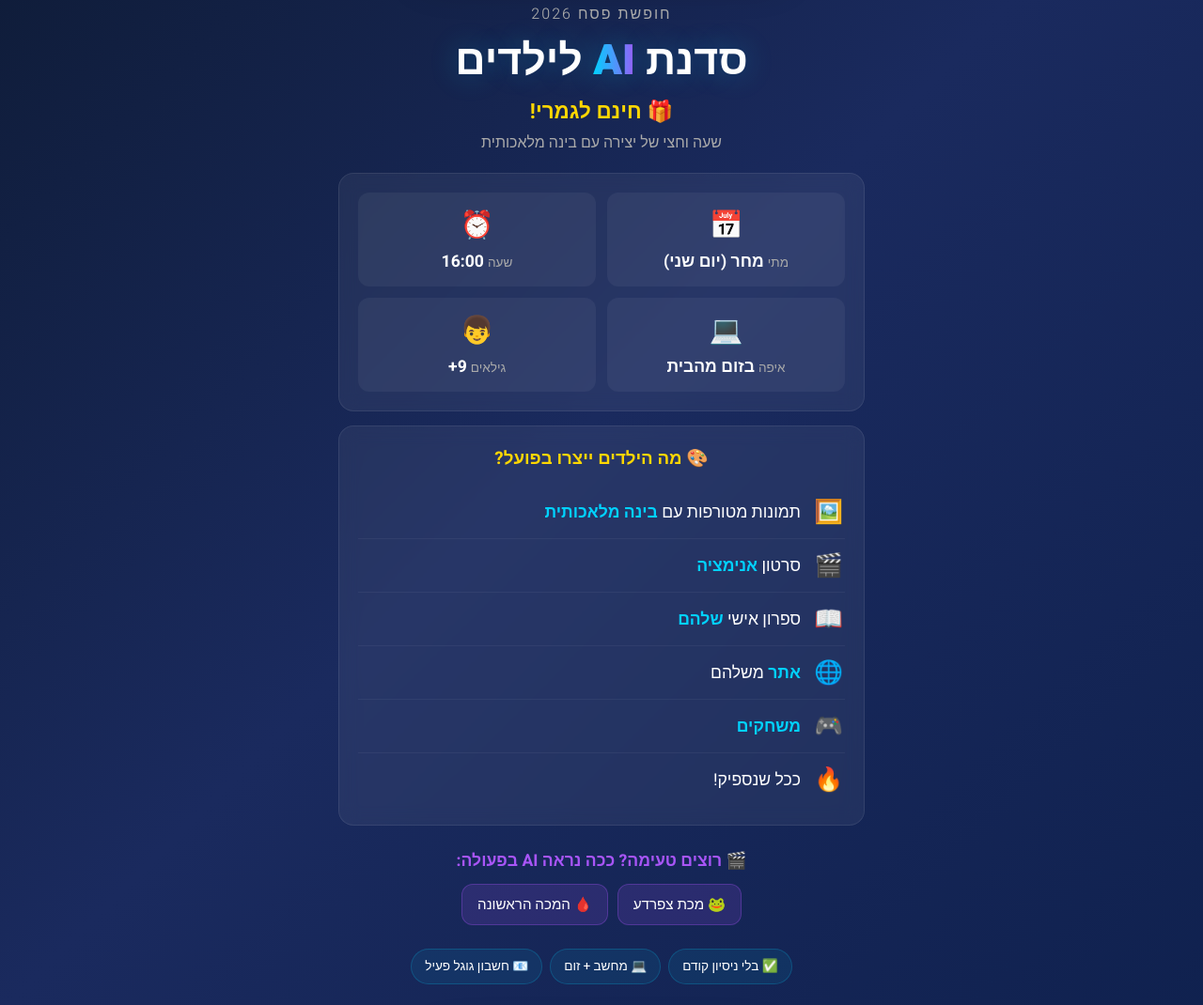
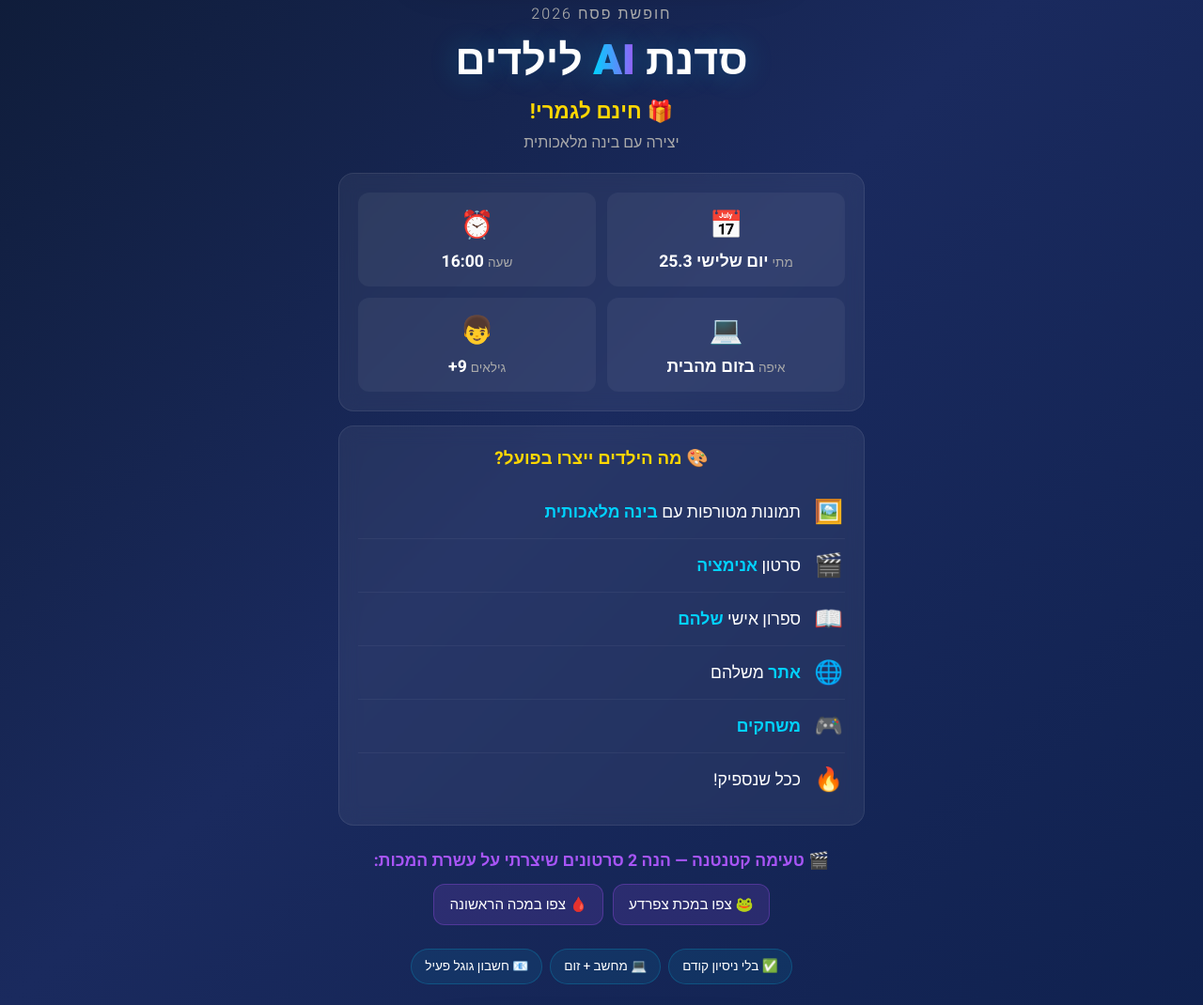
Before and after one commit to shemesh613/ai-kids-workshop, a plain HTML site: page index.html in a window 1280 px wide. Shown: the part 555-1625 px from the top of the page at 94% size. Drawn offline with Linux system fonts and the light colour scheme.

Commit message:
Tuesday, no duration, new banner, video text

```diff
--- a/index.html
+++ b/index.html
@@ -4,7 +4,7 @@
     <meta charset="UTF-8">
     <meta name="viewport" content="width=device-width, initial-scale=1.0">
     <title>סדנת AI לילדים 🤖 חופשת פסח — חינם!</title>
-    <meta name="description" content="סדנה חינמית בזום לילדים מגיל 9+. יוצרים תמונות, סרטונים, ספרון, אתר ומשחקים עם בינה מלאכותית!">
+    <meta name="description" content="סדנה חינמית בזום לילדים מגיל 9+. יוצרים תמונות, סרטונים, ספרון, אתר ומשחקים עם בינה מלאכותית! יום שלישי 25.3 בשעה 16:00">
     <link rel="preconnect" href="https://fonts.googleapis.com">
     <link href="https://fonts.googleapis.com/css2?family=Heebo:wght@300;400;700;900&display=swap" rel="stylesheet">
     <style>
@@ -147,8 +147,8 @@
     <div class="container">
 
         <div class="context-banner">
-            ✨ בתקופה הזו <strong>הילדים בבית</strong> — חופשת פסח, המצב הביטחוני, מסכים בלי סוף.<br>
-            בואו ניתן להם <strong>ליצור משהו מדהים</strong> — במקום רק לצרוך תוכן.
+            ✨ חופשת פסח. מלחמה. <strong>והזמן מול המסכים מתארך בלי סוף.</strong><br>
+            בואו ניתן לילדים <strong>ליצור</strong> — לא רק לצפות.
         </div>
 
         <img src="poster.jpg" alt="סדנת AI לילדים" class="hero-img">
@@ -157,7 +157,7 @@
             <div class="title-top">חופשת פסח 2026</div>
             <h1>סדנת <span>AI</span> לילדים</h1>
             <div class="subtitle">🎁 חינם לגמרי!</div>
-            <div class="subtitle-small">שעה וחצי של יצירה עם בינה מלאכותית</div>
+            <div class="subtitle-small">יצירה עם בינה מלאכותית</div>
         </div>
 
         <div class="info-box">
@@ -165,7 +165,7 @@
                 <div class="info-card">
                     <span class="emoji">📅</span>
                     <span class="label">מתי</span>
-                    <span class="value">מחר (יום שני)</span>
+                    <span class="value">יום שלישי 25.3</span>
                 </div>
                 <div class="info-card">
                     <span class="emoji">⏰</span>
@@ -196,10 +196,10 @@
         </div>
 
         <div class="video-section">
-            <h3>🎬 רוצים טעימה? ככה נראה AI בפעולה:</h3>
+            <h3>🎬 טעימה קטנטנה — הנה 2 סרטונים שיצרתי על עשרת המכות:</h3>
             <div class="video-links">
-                <a href="https://youtu.be/2lHr8CQP2N8" target="_blank" class="video-link">🐸 מכת צפרדע</a>
-                <a href="https://youtu.be/YdEFRCZKmnk" target="_blank" class="video-link">🩸 המכה הראשונה</a>
+                <a href="https://youtu.be/2lHr8CQP2N8" target="_blank" class="video-link">🐸 צפו במכת צפרדע</a>
+                <a href="https://youtu.be/YdEFRCZKmnk" target="_blank" class="video-link">🩸 צפו במכה הראשונה</a>
             </div>
         </div>
 
```
